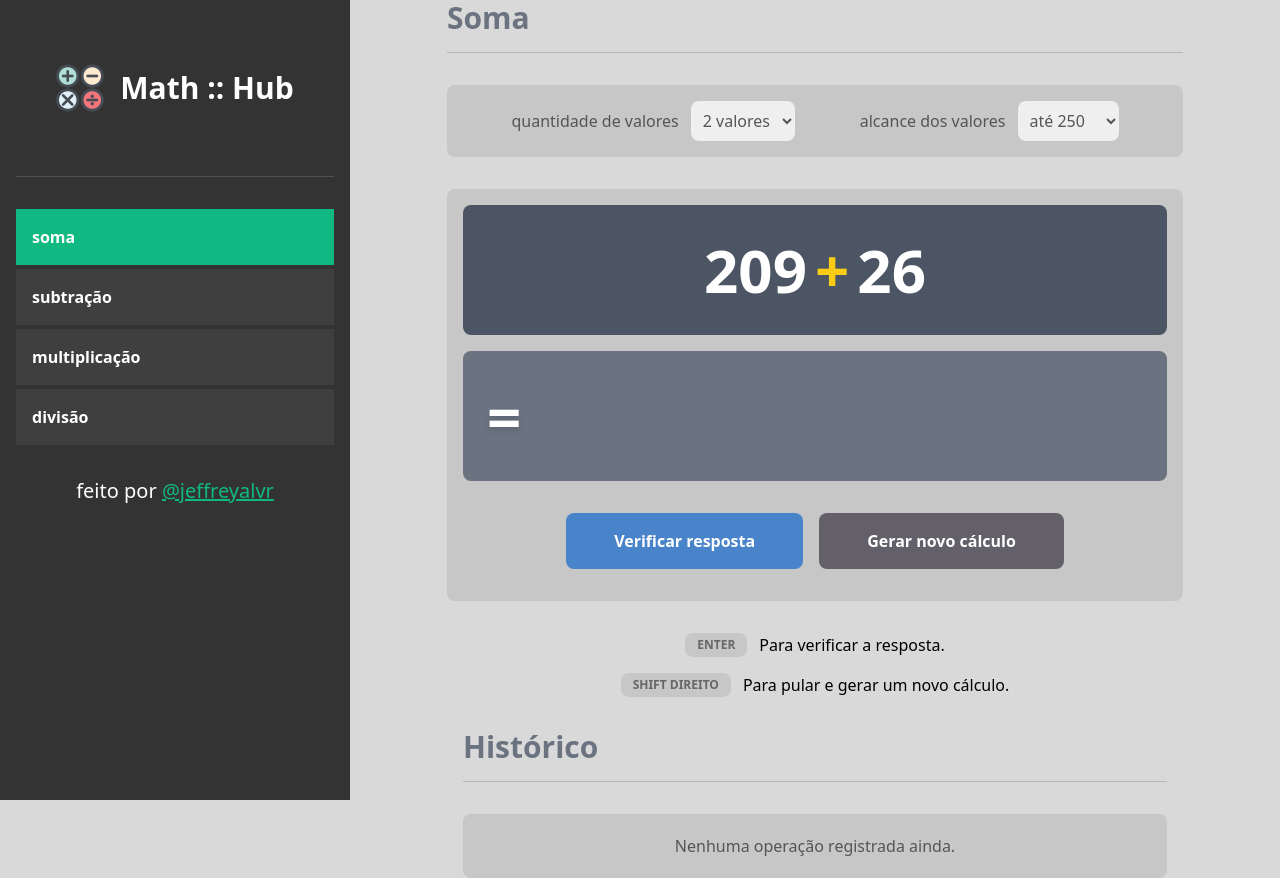
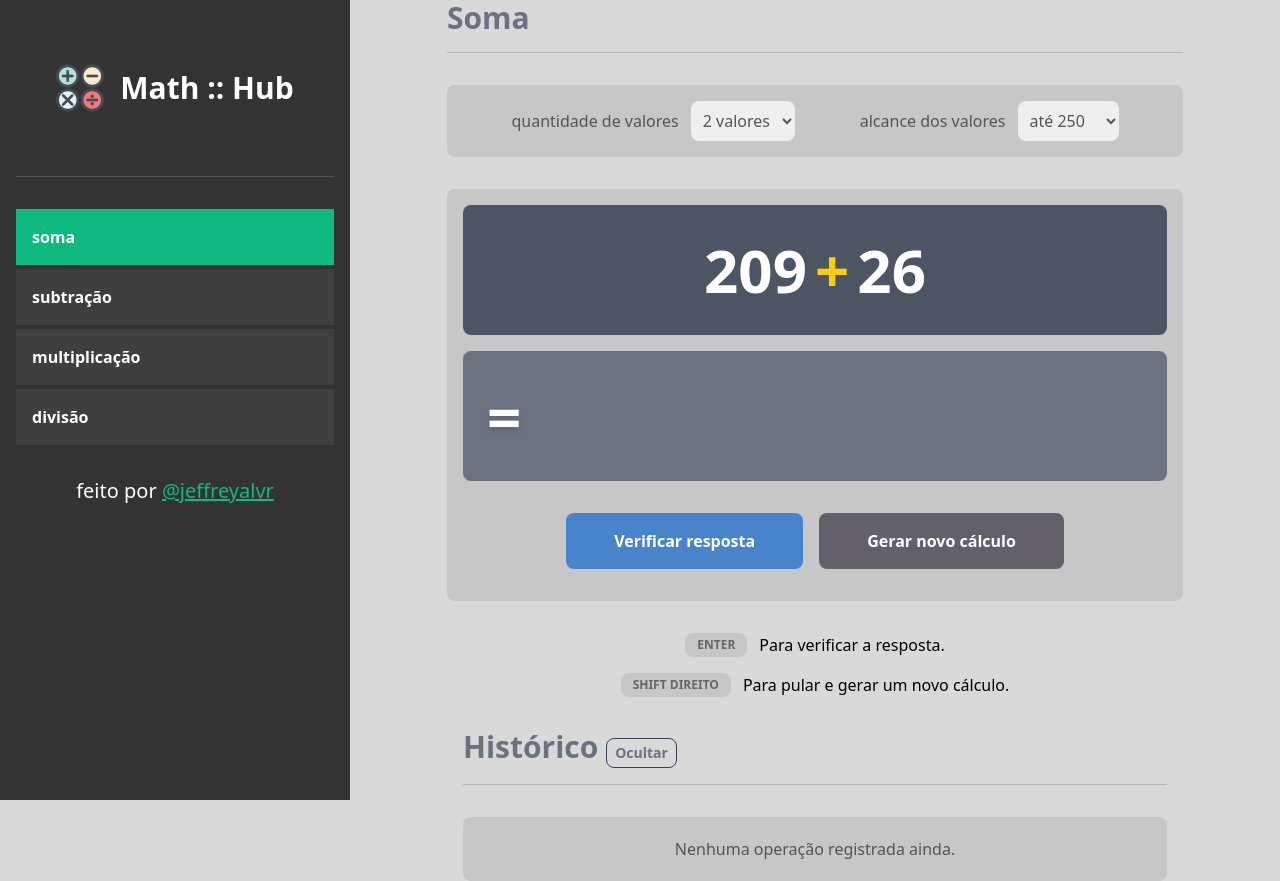
Before and after one commit to jeffreyalvr/math-hub, a React (Vite) app: page / in a window 1280 px wide. Shown: the top 881 px of the page. Built offline with nearby package versions, Linux system fonts and the light colour scheme.

Commit message:
Adiciona botão para exibir/ocultar div histórico

```diff
--- a/src/components/History/index.jsx
+++ b/src/components/History/index.jsx
@@ -1,12 +1,25 @@
-import { Fragment } from "react";
+import { Fragment, useState } from "react";
 
 const History = ({ itens: arrayHistorico }) => {
+  const [exibir, setExibir] = useState(true);
+
+  const handleExibir = () => {
+    setExibir((prevState) => !prevState);
+  };
+
   return (
     <div className="w-full flex flex-col gap-8 max-w-3xl m-auto px-4 pb-4 lg:pb-0">
       <h1 className="pb-4 text-3xl font-bold capitalize text-[#6B7280] border-b border-[#B7B7B7]">
-        Histórico
+        Histórico{" "}
+        <button
+          className="rounded-lg border border-slate-700 px-2 py-1 text-sm"
+          onClick={handleExibir}
+        >
+          {exibir ? "Ocultar" : "Exibir"}
+        </button>
       </h1>
 
+      {exibir ? (
         <div className="p-2 px-2 w-full max-h-80 rounded-lg bg-[#C7C7C7] overflow-y-auto">
           {arrayHistorico && arrayHistorico.length > 0 ? (
             <table className="w-full border-separate">
@@ -52,6 +65,7 @@ const History = ({ itens: arrayHistorico }) => {
             </p>
           )}
         </div>
+      ) : null}
     </div>
   );
 };
```
Lines whose indentation alone changed are shown as unchanged.
